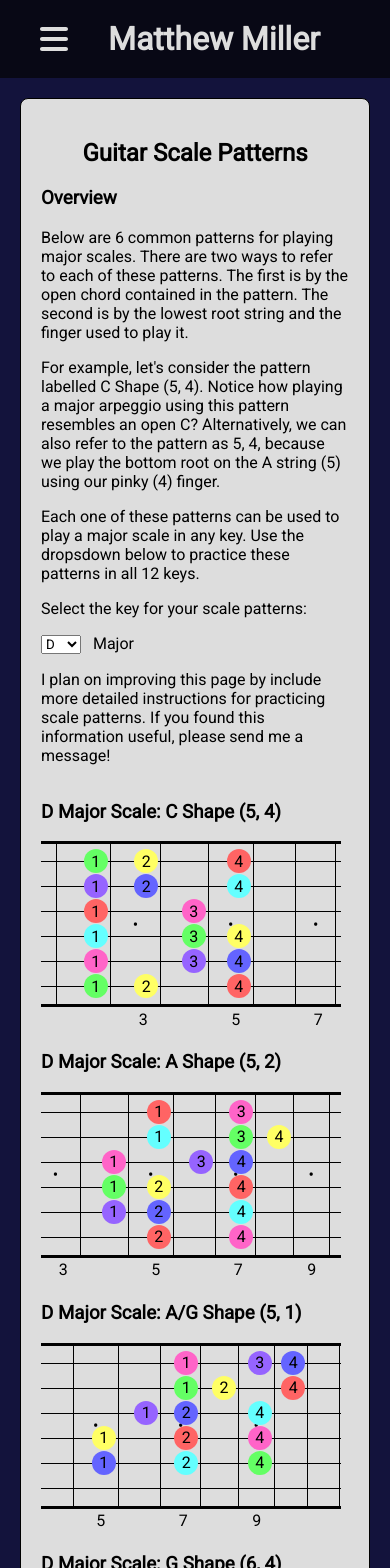
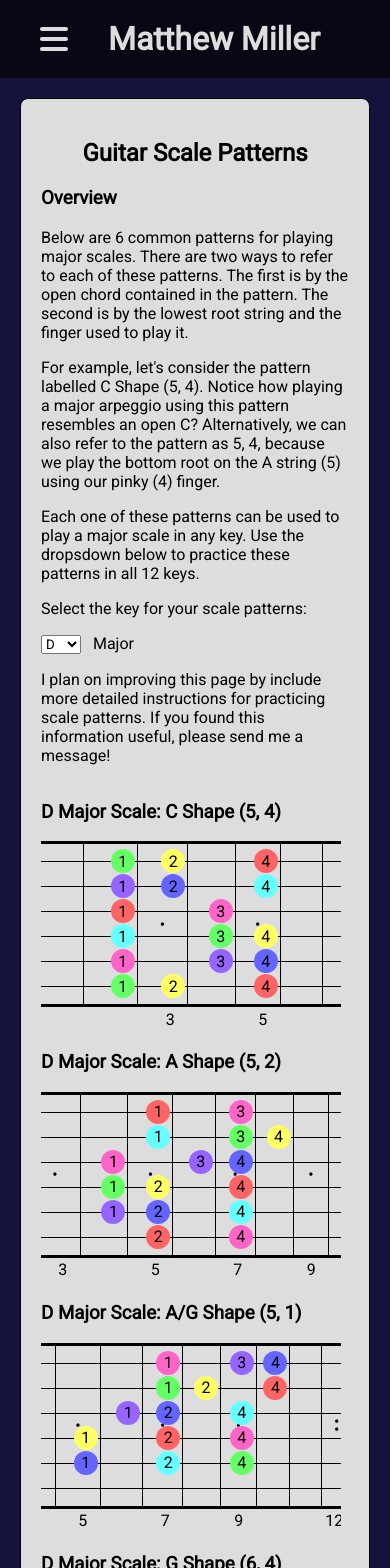
Before and after one commit to milmd90/mattdeanmiller, a React (Create React App) app in the folder client/: page /scales in a window 390 px wide. Shown: the top 1568 px of the page. Built offline with nearby package versions, Linux system fonts and the light colour scheme.

Commit message:
fretboard scales centered in mobile view

```diff
--- a/client/src/components/fretboard/index.tsx
+++ b/client/src/components/fretboard/index.tsx
@@ -1,5 +1,6 @@
 import { getTone } from "../../helpers/pitchTones";
 import { stringPitch, tabStrings, IScale, TabString, getStringPitch } from "../../helpers/common";
+import { useEffect, useState } from "react";
 
 function range(min: number, max: number) {
   var len = max - min + 1;
@@ -23,11 +24,12 @@ function FretboardString(props: {
     if (!stringPitch) return [];
     const tone = getTone(props.root, i, stringPitch)
     const index = props.frets.indexOf(i);
+    const fretMatch = props.frets.includes(i);
     const fingers = props.fingers[index];
     return <span className={`fret-box fret-${i}`}>
-      <div className={`fret-value ${props.frets.includes(i) ? `tone-${tone}` : ''}`}>
-        {props.frets.includes(i) ? fingers : ''}
-      </div>
+      {fretMatch && <div className={`fret-value tone-${tone}`}>
+        {fingers}
+      </div>}
     </span>
   })
 
@@ -44,10 +46,11 @@ function FretboardMarkers(props: {
   frets: number[]
 }) {
   const frets = range(props.start, props.end).map((i) => {
-    return <span className={`fret-box fret-${i}`} >
-      <div className='fret-value'>
-        {props.frets.includes(i) ? i : ''}
-      </div>
+    const fretMatch = props.frets.includes(i);
+    return <span key={i} className={`fret-box fret-${i}`} >
+      {fretMatch && <div className='fret-value'>
+        {i}
+      </div>}
     </span >
   })
 
@@ -72,7 +75,7 @@ function Frets(props: {
     } else if (props.fretMarkers.includes(i)) {
       fretMarkers.push(<div className='fret-marker'>{'\u2022'}</div>);
     }
-    return <span className={`fret fret-${i}`}>
+    return <span key={i} className={`fret fret-${i}`}>
       {fretMarkers}
     </span>
   })
@@ -83,7 +86,6 @@ function Frets(props: {
     </div>
   );
 }
-
 
 export default function Fretboard(props: {
   id: string,
@@ -97,9 +99,29 @@ export default function Fretboard(props: {
     fingers
   } = props;
   const fretMarkers = [3, 5, 7, 9, 12, 15, 17];
+  const [offset, setOffset] = useState(0);
+
+  useEffect(() => {
+    const frame = document.getElementById(props.id);
+    const tones = document.querySelectorAll(`#${props.id} .fretboard-strings .fret-value`);
+    if (!frame || tones.length === 0) return;
+
+    const frameRect = frame.getBoundingClientRect();
+    const center = (frameRect.left + frameRect.right) / 2;
+    let toneSum: number = 0;
+    tones.forEach((elem) => {
+      const elemRect = elem.getBoundingClientRect();
+      toneSum += (elemRect.left + elemRect.width / 2);
+    })
+    const toneCenter = toneSum / tones.length;
+    if (!center || !toneCenter) return;
+
+    setOffset(offset + center - toneCenter);
+  }, [props.root])
+
   return (
     <div id={`${props.id}`} className="fretboard">
-      <div>
+      <div style={{ left: offset }}>
         <div className="fretboard-content">
           <Frets
             start={props.start}
@@ -110,6 +132,7 @@ export default function Fretboard(props: {
           <div className="fretboard-strings">
             {tabStrings.map(tabString =>
               <FretboardString
+                key={tabString}
                 start={props.start}
                 end={props.end}
                 string={tabString}
@@ -125,7 +148,7 @@ export default function Fretboard(props: {
           end={props.end}
           frets={fretMarkers}
         />
-      </div>
-    </div>
+      </div >
+    </div >
   );
 }
--- a/client/src/helpers/scales.ts
+++ b/client/src/helpers/scales.ts
@@ -6,7 +6,7 @@ export function transposeScale(scale: IScale, offset: number): IScale {
   let newScale: IScale = {
     'first': [],
     'second': [],
-    'third' :[],
+    'third': [],
     'fourth': [],
     'fifth': [],
     'sixth': []
@@ -16,7 +16,6 @@ export function transposeScale(scale: IScale, offset: number): IScale {
       return fret + offset;
     });
   }
-  console.log('transposeScale',{newScale})
   return newScale;
 }
 
--- a/client/src/styles/index.css
+++ b/client/src/styles/index.css
@@ -537,30 +537,6 @@ a {
   .fretboard>div {
     position: relative;
   }
-
-  #c-shape>div {
-    left: -100px;
-  }
-
-  #a-shape>div {
-    left: -180px;
-  }
-
-  #a-g-shape>div {
-    left: -235px;
-  }
-
-  #g-shape>div {
-    left: -280px;
-  }
-
-  #e-shape>div {
-    left: -365px;
-  }
-
-  #d-shape>div {
-    left: -365px;
-  }
 }
 
 .fretboard-content {
```
